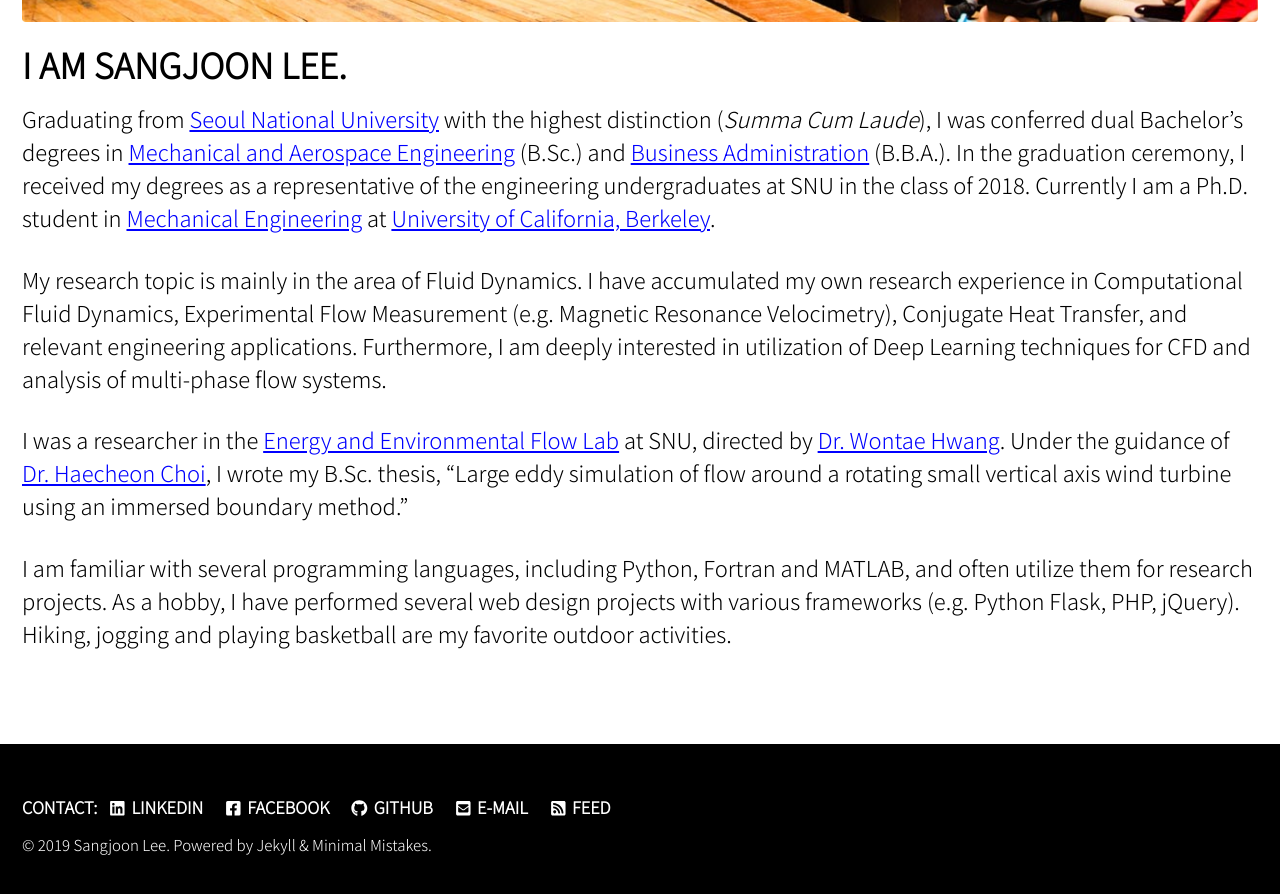
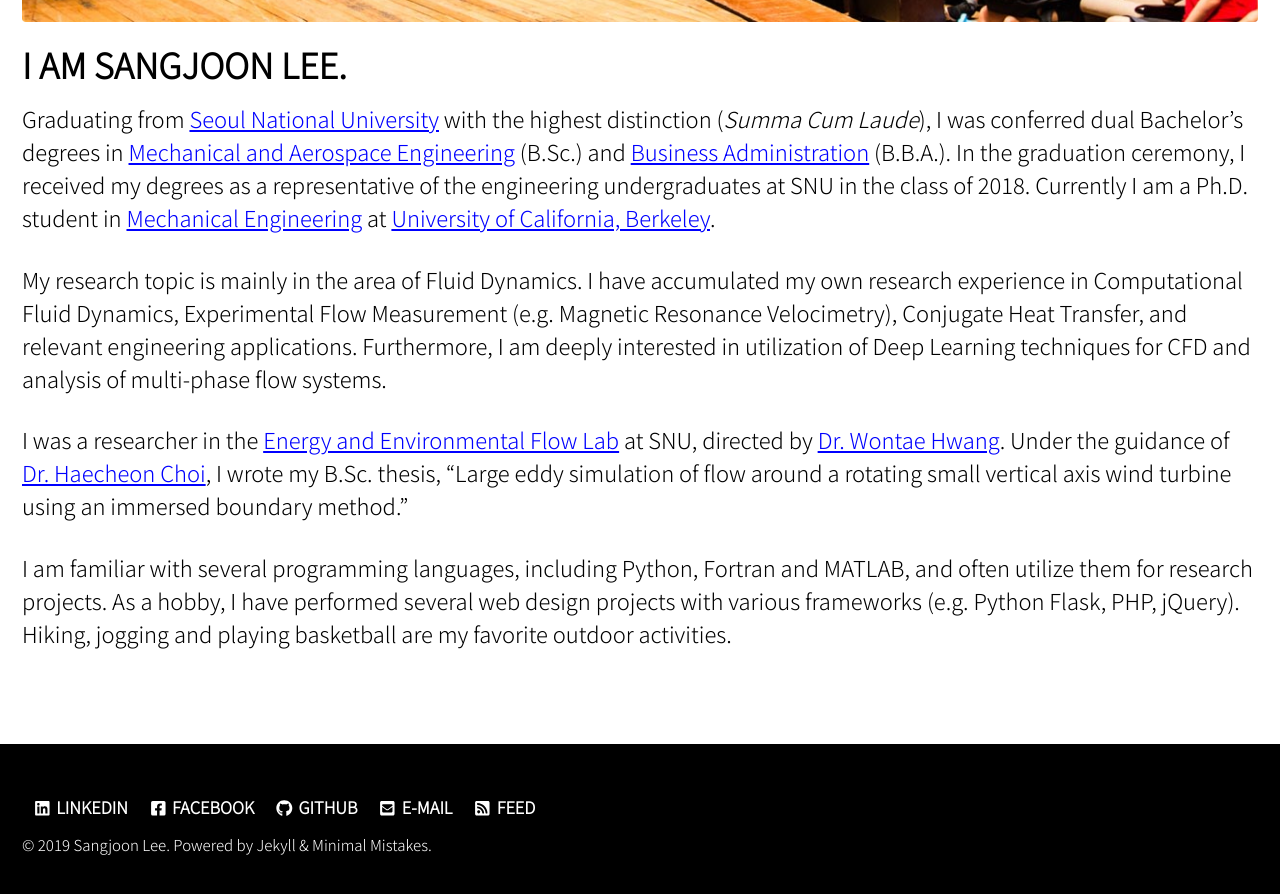
Before and after one commit to jun9303/jun9303.github.io, a Jekyll site: the page built from index.md, in a window 1280 px wide and 900 px high, scrolled down 1109 px. Shown: the top 894 px of the window. Built offline with Jekyll 4.4.1, drawn with Linux system fonts in a browser that asks for light colours; cached includes are drawn as plain includes; nearby versions of some CDN libraries.

Commit message:
Signed-off-by: jun9303 <jun9303@gmail.com>

```diff
--- a/_data/ui-text.yml
+++ b/_data/ui-text.yml
@@ -23,7 +23,7 @@ en: &DEFAULT_EN
   comments_title             : "Comments"
   more_label                 : "Learn more"
   related_label              : "You may also enjoy"
-  follow_label               : "Contact:"
+  follow_label               : ""
   feed_label                 : "Feed"
   powered_by                 : "Powered by"
   website_label              : "Website"
```
